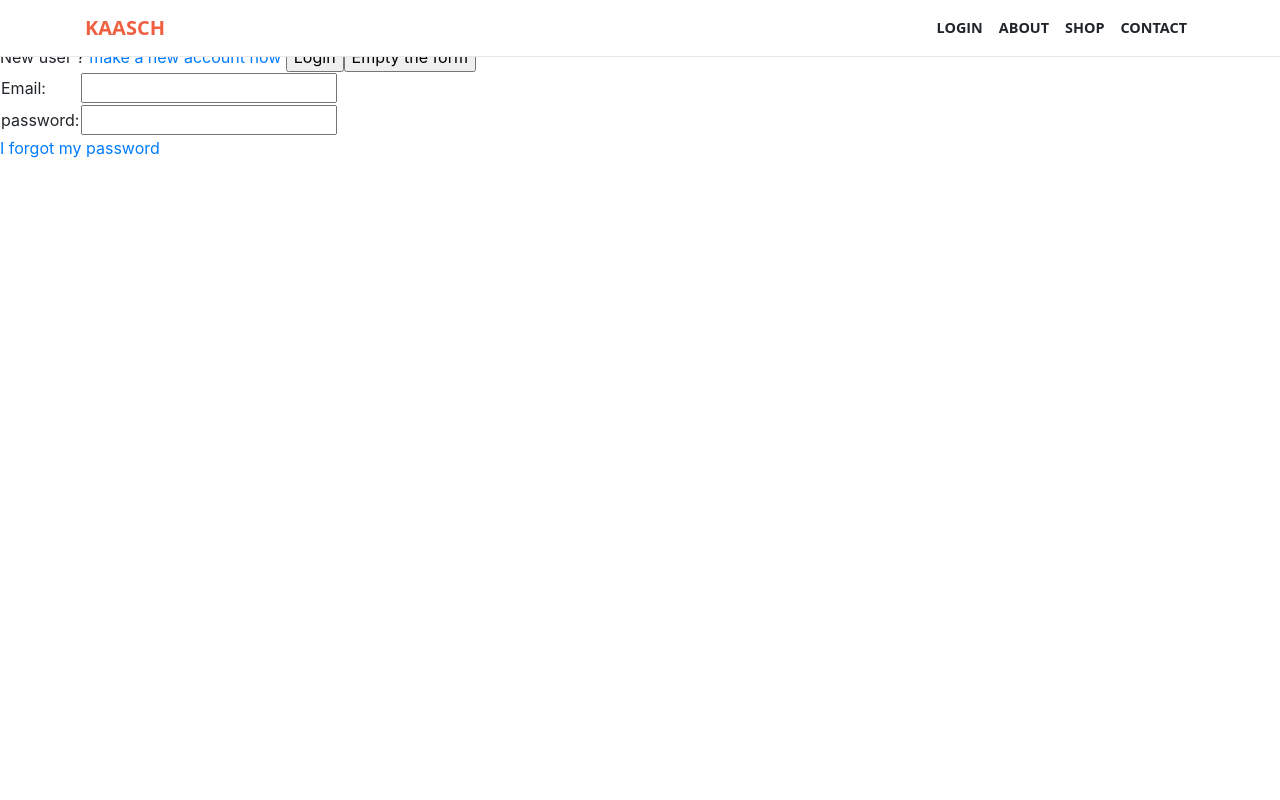
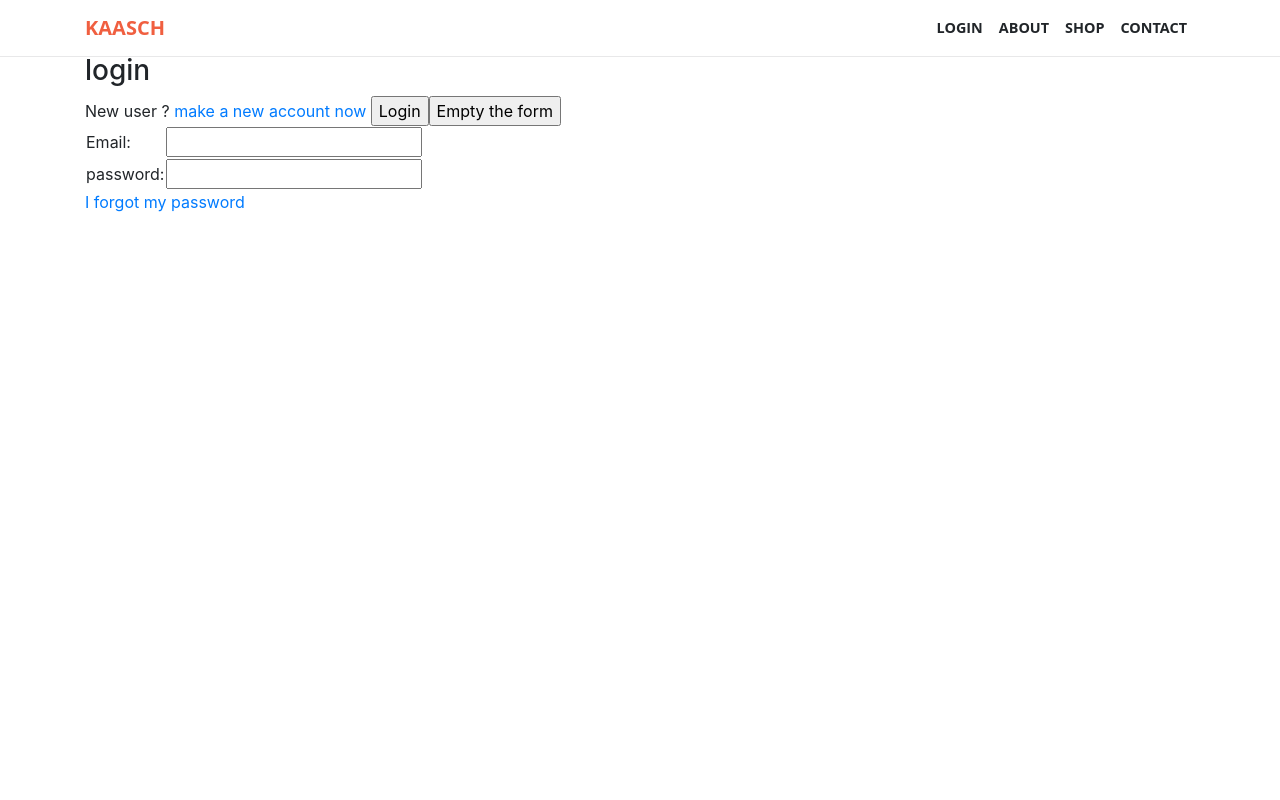
Before and after one commit to Prusias/Kaasch, a PHP site: page /pages/login_form.php in a window 1280 px wide. Run offline with PHP 8.4, Linux system fonts and the light colour scheme; data that the repository does not hold is empty.

Commit message:
ddb en styling fixes

```diff
--- a/css/main.css
+++ b/css/main.css
@@ -2,6 +2,9 @@ body,
 html {
   width: 100%;
   height: 100%;
+}
+body {
+  padding-top: 54px;
 }
 
 header.masthead {
--- a/pages/login_form.php
+++ b/pages/login_form.php
@@ -2,7 +2,9 @@
 require("../includes/header.php");
 
  ?>
-
+<div class="container">
+  <div class="row">
+    <div class="col-sm-10">
     <h3>login</h3>
 	  New user ?  <a href="signup.php">make a new account now</a>
 	  <table>
@@ -19,8 +21,11 @@ require("../includes/header.php");
 	  	    <input name="reset" type="reset" id="reset" value="Empty the form">
 	  </form>
     </table>
-    <p>
 	   <a href="forgut_password.php"> I forgot my password</a>
+   </div>
+   </div>
+</div>
+
 
 
 
```
Also changed, not shown: pages/account_order.php (+8 -2 lines), pages/login.php (+4 -4 lines). Lines whose indentation alone changed are shown as unchanged.
